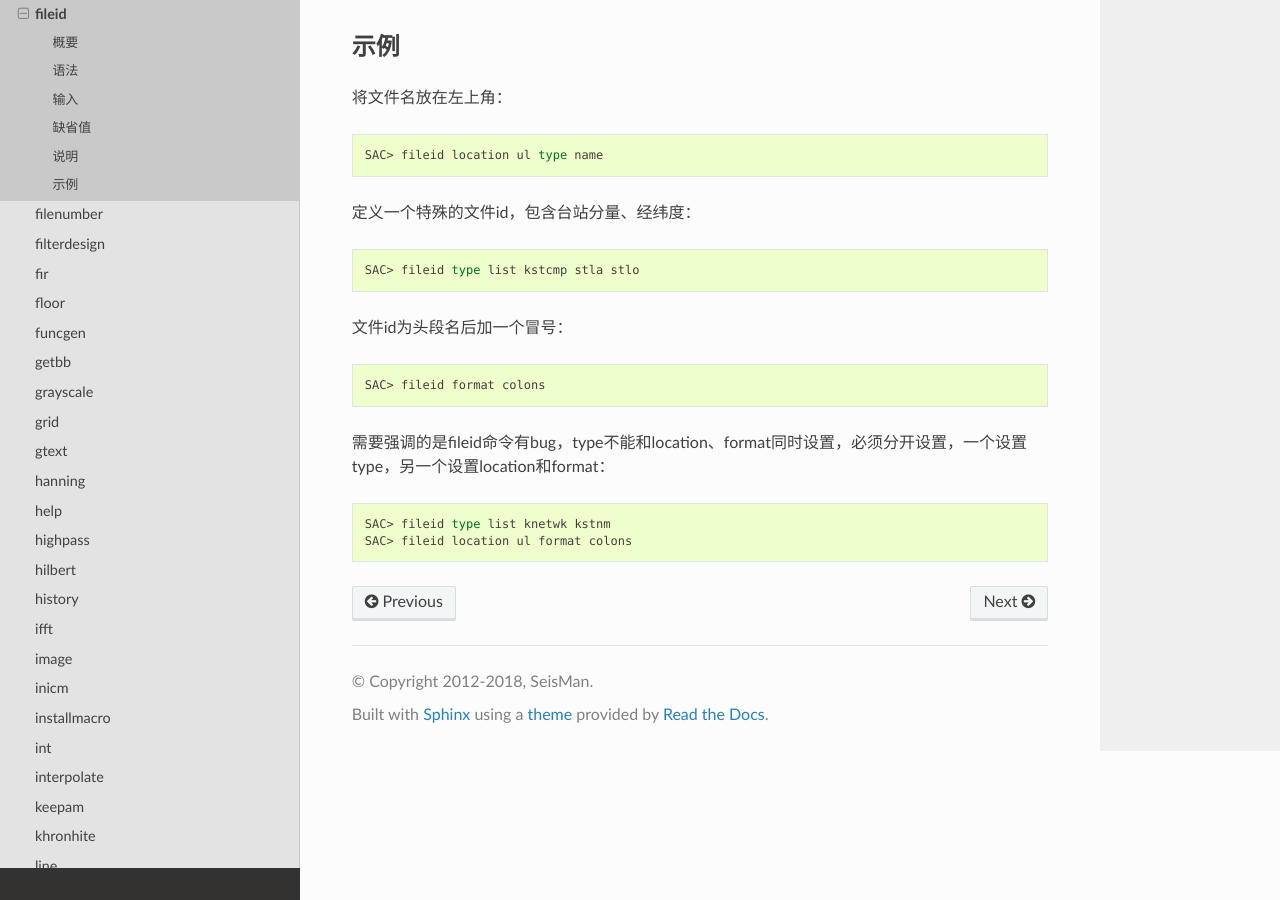
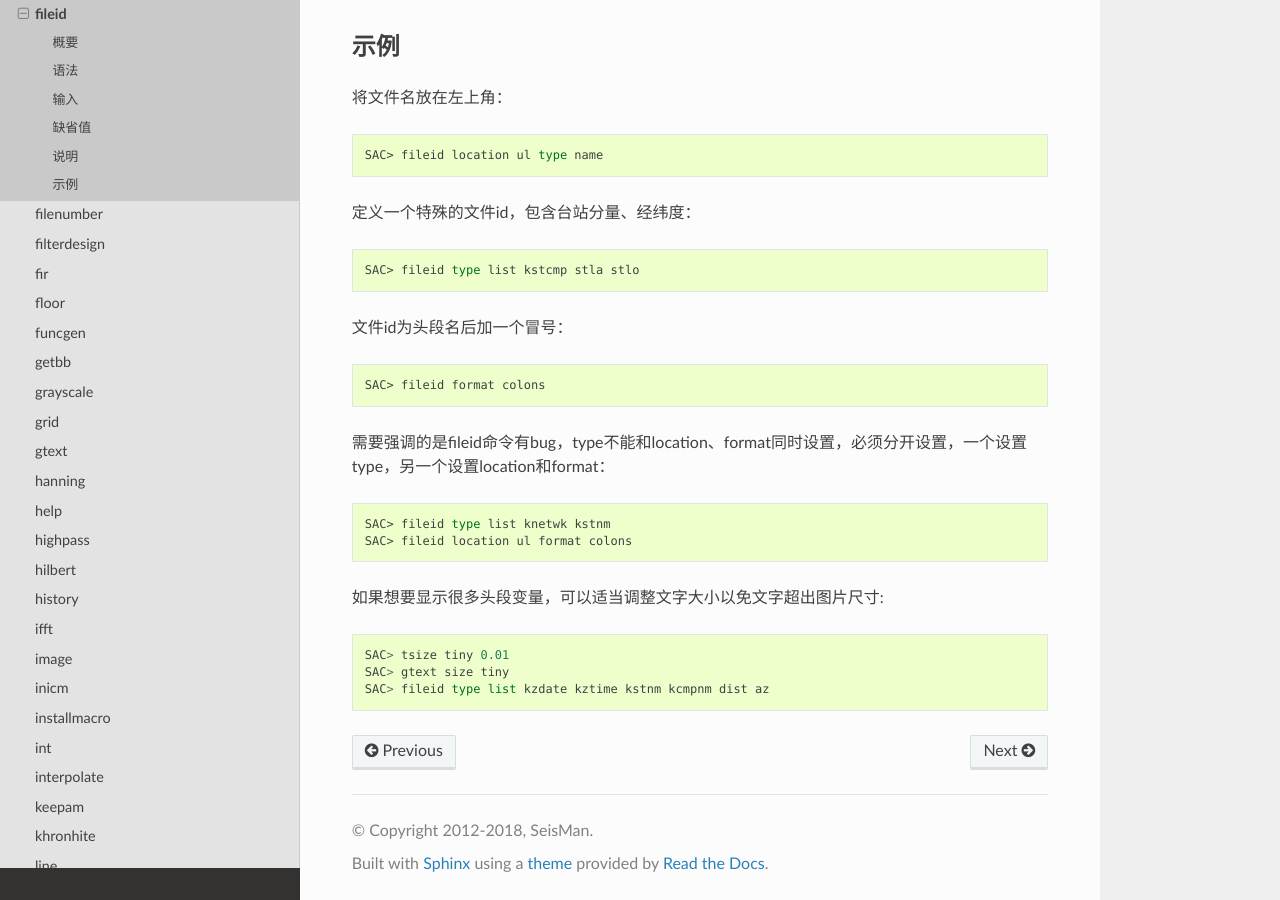
Before and after one commit to seisman/SAC_Docs_zh, a Sphinx documentation site: the page built from source/commands/fileid.rst, in a window 1280 px wide and 900 px high, scrolled down 1325 px. Built offline with Sphinx 7.4.7 and the Read the Docs theme 2.0.0, drawn with Linux system fonts in a browser that asks for light colours.

Commit message:
update fileid

```diff
--- a/source/commands/fileid.rst
+++ b/source/commands/fileid.rst
@@ -84,3 +84,9 @@ fileid on type default location ur format nonames
 
     SAC> fileid type list knetwk kstnm
     SAC> fileid location ul format colons
+
+如果想要显示很多头段变量，可以适当调整文字大小以免文字超出图片尺寸::
+
+    SAC> tsize tiny 0.01
+    SAC> gtext size tiny
+    SAC> fileid type list kzdate kztime kstnm kcmpnm dist az
```
